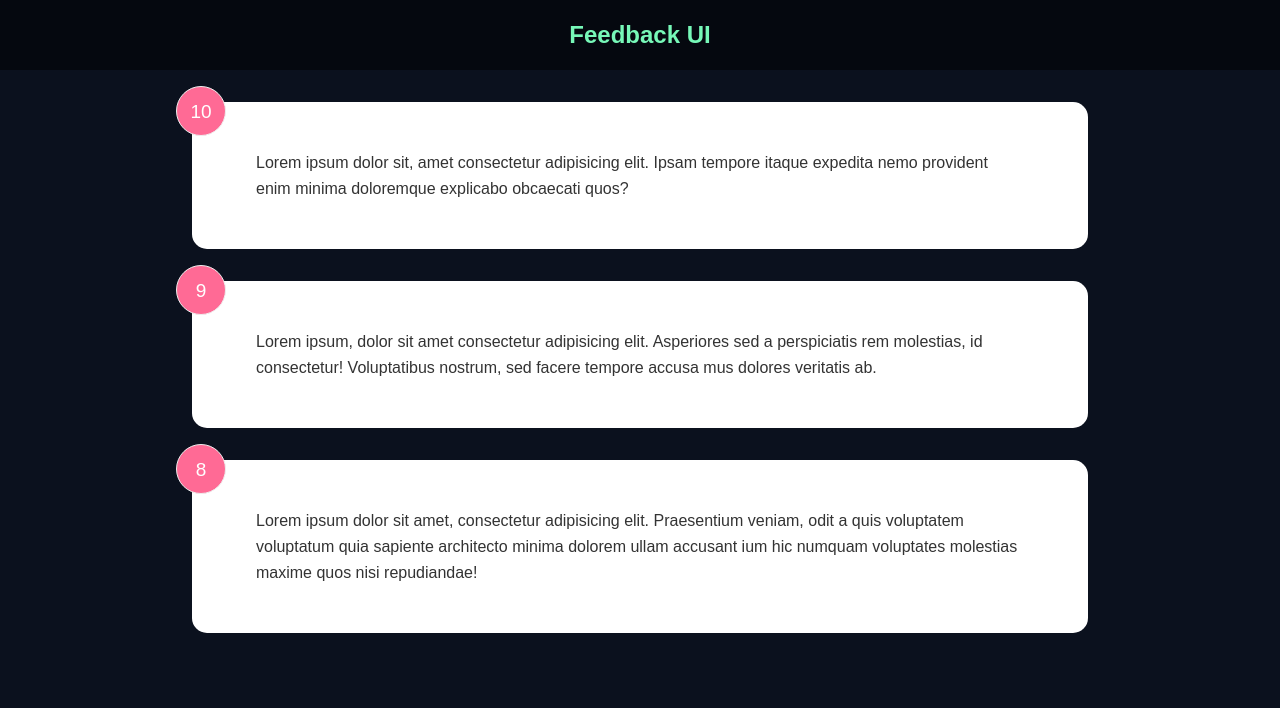
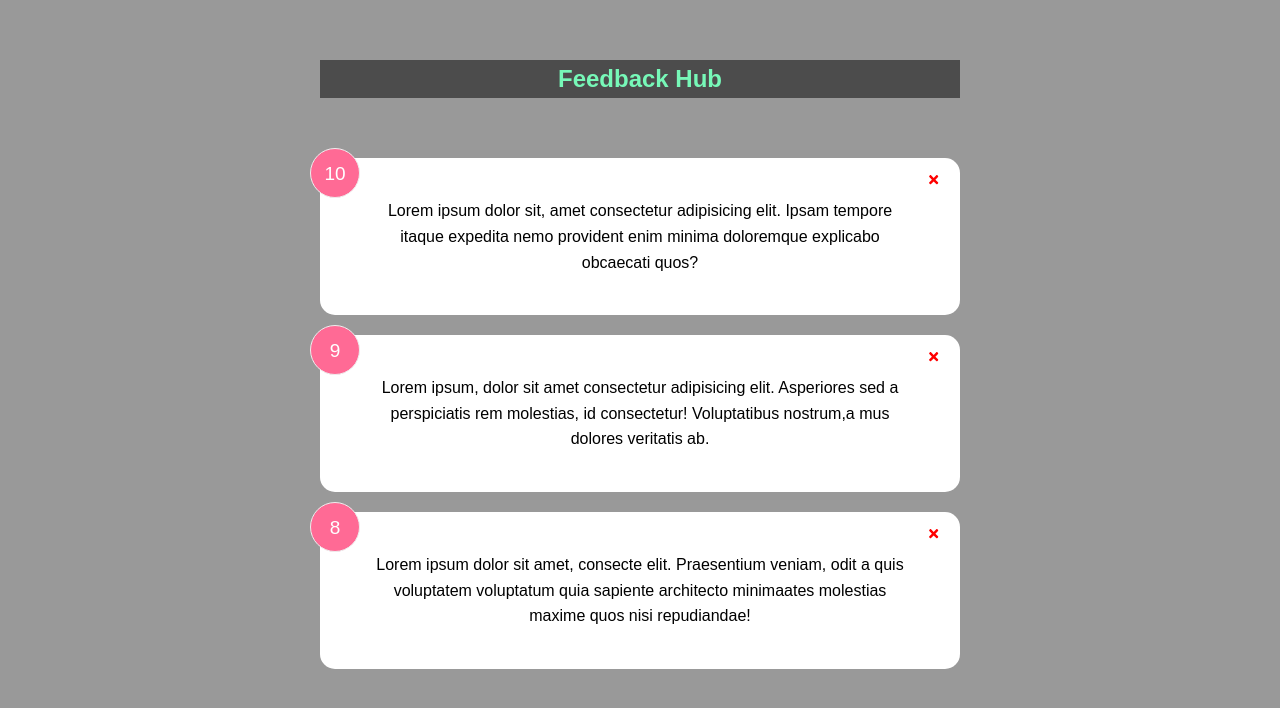
Before and after one commit to johnpersie/Feedback_UI, a React (Create React App) app: page / in a window 1280 px wide. Shown: the top 708 px of the page. Built offline with nearby package versions, Linux system fonts and the light colour scheme.

Commit message:
Add function to delete feedback item

```diff
--- a/package.json
+++ b/package.json
@@ -8,6 +8,7 @@
     "@testing-library/user-event": "^13.5.0",
     "react": "^18.1.0",
     "react-dom": "^18.1.0",
+    "react-icons": "^4.4.0",
     "react-scripts": "5.0.1",
     "styled-components": "^5.3.5",
     "web-vitals": "^2.1.4"
--- a/src/App.js
+++ b/src/App.js
@@ -1,20 +1,50 @@
-import { useState } from "react";
+import { Fragment, useState } from "react";
 // import FeedbackItem from "./components/FeedbackItem";
 import Header from "./components/Header";
-import { Container } from "./styles/AppStyled";
-import { GlobalStyles } from "./styles/Global";
+import { Container, GlobalStyles } from "./styles/Global";
 import FeedbackList from "./components/feedbackList";
-function App({ feedback }) {
+import FeedbackData from "./Data/feedbackData";
+
+const theme = {
+  color: {
+    orange: "#ffc75f",
+    orange1: "#ff9f5f",
+    orange2: "#feb72b",
+    green3: "#2F7A85",
+    aquamarine: "#86f3df",
+    black: "#000",
+    black1: "#070b0d",
+    blackOpacity: "rgb(0, 0, 0, 0.8)",
+    blackOpacity1: "rgb(0, 0, 0, 0.95)",
+    black2: "#151a1e",
+    gray: "#2e2d2c",
+    darkgray: "#b3afac",
+    white: "#fff",
+    white1: "#e8ebed",
+    whitesmoke: "  #f8f8f6",
+    gainsboro: "#e1e4e6",
+    midnightblue: "#18043c",
+    midnightblue1: "#071733",
+    transparent: "transparent",
+  },
+};
+
+function App() {
+  const [feedback, setFeedback] = useState(FeedbackData);
+
+  const deleteFeedback = (id) => {
+    if (window.confirm("Are you sure you want to delete?")) {
+    }
+    setFeedback(feedback.filter((list) => list.id !== id));
+  };
   return (
-    <div>
+    <Fragment>
       <GlobalStyles />
       <Header />
       <Container>
-        {/* <FeedbackItem /> */}
-        <FeedbackList feedback={feedback} />
+        <FeedbackList feedback={feedback} handleDelete={deleteFeedback} />
       </Container>
-    </div>
+    </Fragment>
   );
-  console.log(feedback);
 }
 export default App;
--- a/src/Data/feedbackData.js
+++ b/src/Data/feedbackData.js
@@ -5,14 +5,14 @@ const FeedbackData = [
     text: "Lorem ipsum dolor sit, amet consectetur adipisicing elit. Ipsam tempore itaque expedita nemo provident enim minima doloremque explicabo obcaecati quos?",
   },
   {
-    id: 1,
+    id: 2,
     rating: 9,
-    text: "Lorem ipsum, dolor sit amet consectetur adipisicing elit. Asperiores sed a perspiciatis rem molestias, id consectetur! Voluptatibus nostrum, sed facere tempore accusa mus dolores veritatis ab.",
+    text: "Lorem ipsum, dolor sit amet consectetur adipisicing elit. Asperiores sed a perspiciatis rem molestias, id consectetur! Voluptatibus nostrum,a mus dolores veritatis ab.",
   },
   {
-    id: 1,
+    id: 3,
     rating: 8,
-    text: "Lorem ipsum dolor sit amet, consectetur adipisicing elit. Praesentium veniam, odit a quis voluptatem voluptatum quia sapiente architecto minima dolorem ullam accusant ium hic numquam voluptates molestias maxime quos nisi repudiandae!",
+    text: "Lorem ipsum dolor sit amet, consecte elit. Praesentium veniam, odit a quis voluptatem voluptatum quia sapiente architecto minimaates molestias maxime quos nisi repudiandae!",
   },
 ];
 
--- a/src/components/FeedbackItem/feedbackItemStyled.js
+++ b/src/components/FeedbackItem/feedbackItemStyled.js
@@ -28,3 +28,11 @@ export const TextDisplay = styled.div`
   display: flex;
   justify-content: center;
 `;
+export const Button = styled.button`
+  position: absolute;
+  top: 15px;
+  right: 20px;
+  cursor: pointer;
+  background: none;
+  border: none;
+`;
--- a/src/components/FeedbackItem/index.js
+++ b/src/components/FeedbackItem/index.js
@@ -1,12 +1,17 @@
-import { useState } from "react";
-import { CardContainer, NumDisplay, TextDisplay } from "./feedbackItemStyled";
+import { FaTimes } from "react-icons/fa";
+import Card from "../../reuseable/Card";
 
-function FeedbackItem({ item }) {
+import { Button, NumDisplay, TextDisplay } from "./feedbackItemStyled";
+
+function FeedbackItem({ item, handleDelete }) {
   return (
-    <CardContainer>
+    <Card reverse={false}>
       <NumDisplay>{item.rating}</NumDisplay>
+      <Button onClick={() => handleDelete(item.id)}>
+        <FaTimes color="red" />
+      </Button>
       <TextDisplay>{item.text}</TextDisplay>
-    </CardContainer>
+    </Card>
   );
 }
 
--- a/src/components/Header/headerStyled.js
+++ b/src/components/Header/headerStyled.js
@@ -1,8 +1,7 @@
 import styled from "styled-components";
+import { Container } from "../../styles/Global";
 
-export const Container = styled.div`
-  height: 70px;
-  width: 100%;
+export const HeaderContainer = styled(Container)`
   display: flex;
   justify-content: space-between;
   align-items: center;
--- a/src/components/Header/index.js
+++ b/src/components/Header/index.js
@@ -1,18 +1,18 @@
 import React from "react";
-import { Container, Wrapper } from "./headerStyled";
+import { HeaderContainer, Wrapper } from "./headerStyled";
 
 function Header() {
   return (
-    <Container
+    <HeaderContainer
       style={{
         backgroundColor: "rgba(0, 0, 0, 0.5)",
         color: "hsl(150,90%, 72%)",
       }}
     >
       <Wrapper>
-        <h2>Feedback UI</h2>
+        <h2>Feedback Hub</h2>
       </Wrapper>
-    </Container>
+    </HeaderContainer>
   );
 }
 
--- a/src/components/feedbackList/index.js
+++ b/src/components/feedbackList/index.js
@@ -1,17 +1,14 @@
 import React, { useState } from "react";
-import FeedbackData from "../../Data/feedbackData";
 import FeedbackItem from "../FeedbackItem";
 
-function FeedbackList() {
-  const [feedback, setFeedback] = useState(FeedbackData);
-
+function FeedbackList({ feedback, handleDelete }) {
   if (!feedback || feedback.length === 0) {
     return <p>no feed back yet</p>;
   }
   return (
     <div>
       {feedback.map((item) => (
-        <FeedbackItem key={item.id} item={item} />
+        <FeedbackItem key={item.id} item={item} handleDelete={handleDelete} />
       ))}
     </div>
   );
--- /dev/null
+++ b/src/reuseable/Card.jsx
@@ -0,0 +1,26 @@
+import React from "react";
+import styled from "styled-components";
+
+const Container = styled.div`
+  background-color: #fff;
+  color: #333;
+  border-radius: 15px;
+  padding: 40px 50px;
+  margin: 20px 0;
+  position: relative;
+`;
+
+function Card({ children, reverse }) {
+  return (
+    <Container
+      style={{
+        backgroundColor: reverse ? "rgba(0,0,0,0.4)" : "#fff",
+        color: reverse ? "#fff" : "#000",
+      }}
+    >
+      {children}
+    </Container>
+  );
+}
+
+export default Card;
--- a/src/styles/AppStyled.js
+++ /dev/null
@@ -1,7 +0,0 @@
-import styled from "styled-components";
-
-export const Container = styled.div`
-  max-width: 60rem;
-  margin: 0 auto;
-  padding: 0 2rem;
-`;
--- a/src/styles/Global.js
+++ b/src/styles/Global.js
@@ -1,32 +1,6 @@
-import { createGlobalStyle } from "styled-components";
+import styled, { createGlobalStyle } from "styled-components";
 
 export const GlobalStyles = createGlobalStyle`
-@import url('https://fonts.googleapis.com/css2?family=Poppins:wght@400;600;700&display=swap');
-
-:root{
-
-  //======colours========
-  /* Colour mode HSL (hue, saturation, lightness)*/
-  /*
-    purple: hsl(250, 66%, 72%)
-    Blue: hsl(207,90%, 72%)
-    Pink: hsl(356, 66%, 75%)
-    teal: hsl(174, 63%, 62%)
-  */
-  --first-hue: 250;
-  --sat: 66%;
-  --lig: 75%;
-  --second-hue:219;
-
-  --first-color: hsl(var(--first-hue), var(--sat), var(--lig));
-  --first-color-alt:hsl(var(--first-hue), var(--sat), 71%);
-  --title-color: hsl(var(--second-hue), 15%, 95%);
-  --text-color: hsl(var(--second-hue), 8%, 75%);
-  --text-color-light:hsl(var(--second-hue), 4%, 55%);
-  --body-color:hsl(var(--second-hue), 48%, 8%);
-
-
-}
 
 * {
   box-sizing: border-box;
@@ -35,17 +9,24 @@ export const GlobalStyles = createGlobalStyle`
 }
 
 html {
-    /* font-size: 62.5%; */
+    font-size: 62.5%;
     scroll-behavior: smooth;
 }
 
 body {
-  background-color: var(--body-color);
+  background-color: #999;
   font-family: 'Poppins', sans-serif;
   line-height: 1.6;
+font-size: 1.6rem;
 }
 
 ul {
   list-style: none;
 }
 `;
+export const Container = styled.div`
+  max-width: 120rem;
+  width: 50%;
+  margin: 6rem auto;
+  text-align: center;
+`;
```
Also changed, not shown: src/reuseable/Button.jsx (added, +18 -0 lines), 1 other file (tests, documents, lock files or other folders).
